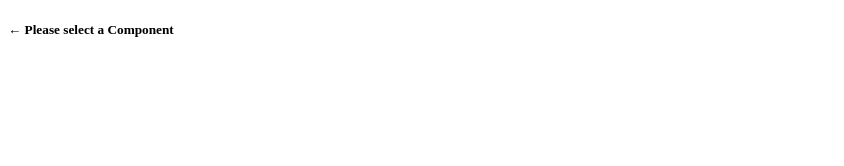
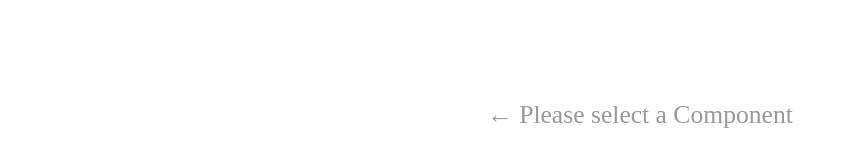
Before and after one commit to logicerpsolution/montageapp, a website: page ui/content.reel/content.html in a window 1280 px wide. Shown: the whole page, without its empty margins (0-844 px from the left). Drawn offline with Linux system fonts and the light colour scheme.

Commit message:
Update component ui/content.reel/content.css

```diff
--- a/ui/content.reel/content.css
+++ b/ui/content.reel/content.css
@@ -1,3 +1,24 @@
-.Content {
+.firstrun {
+    text-align: center;
+    margin-top: 100px;
+    font-size: 1.6em;
+    font-weight: normal;
+    color: hsl(200,0%,60%);
+}
 
+
+/* Scroll Bar */
+
+.content ::-webkit-scrollbar {
+    -webkit-appearance: none;
+    width: 4px;
+    height: 4px;
+    border-radius: 2px;
+    background-color: hsl(0,0%,90%);
 }
+
+.content ::-webkit-scrollbar-thumb {
+    border-radius: 2px;
+    background-clip: padding-box;
+    background-color: hsl(0,0%,80%);
+}
```
